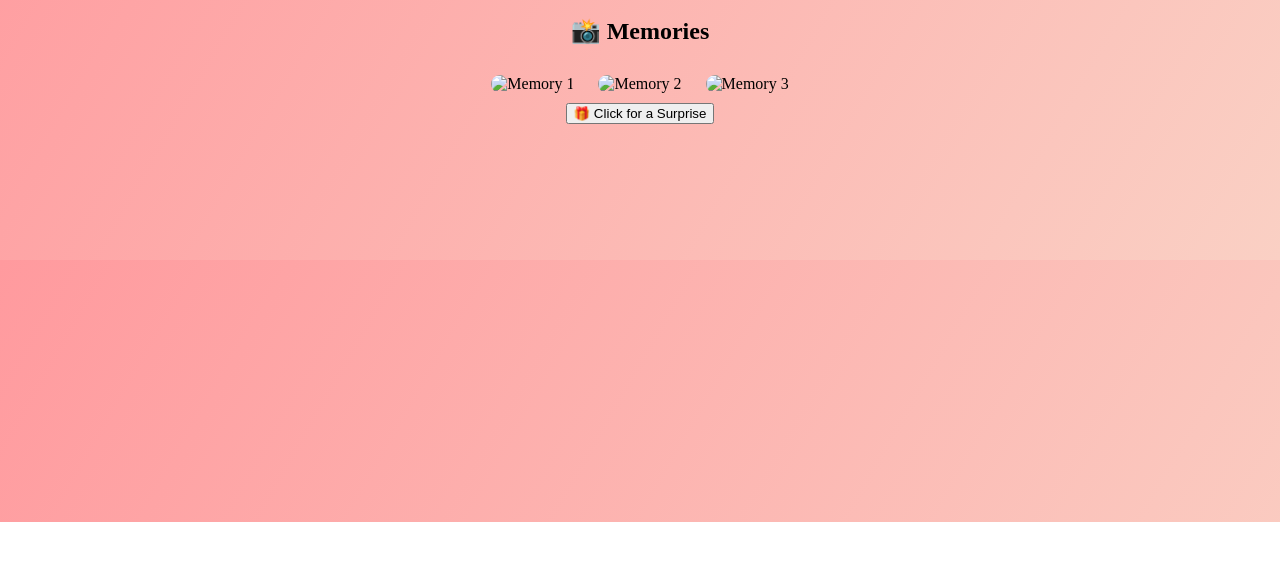
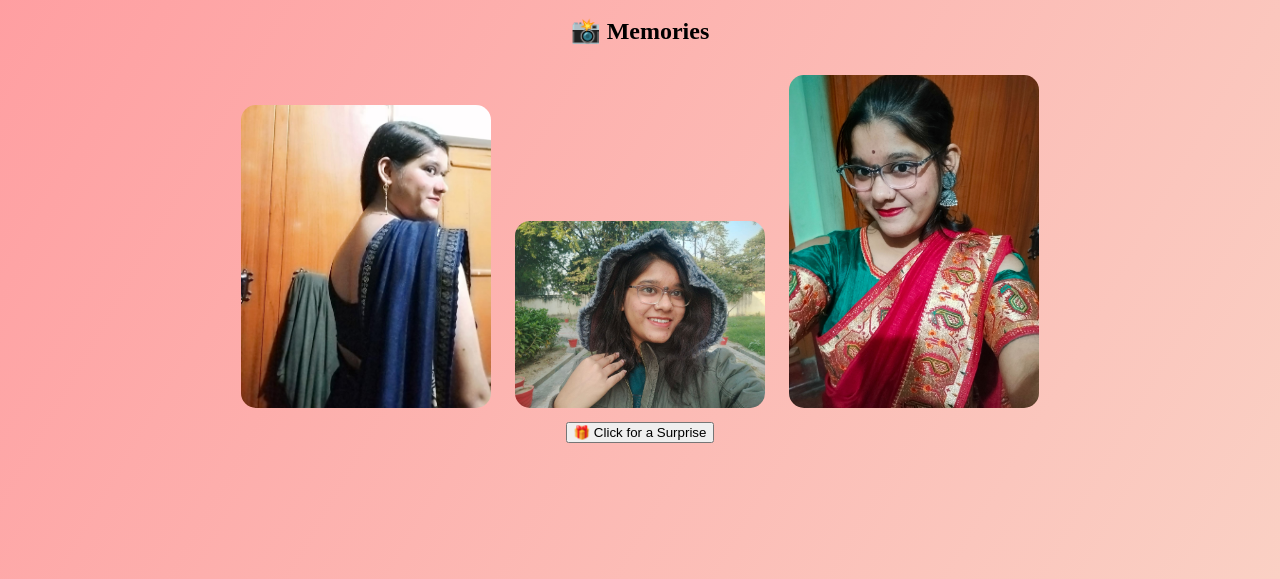
Before and after one commit to RawJ123/birthday-website, a plain HTML site: page index.html in a window 1280 px wide. Shown: the part 278-857 px from the top of the page. Before the commit the page ends 800 px from the top, so only its background shows below. Drawn offline with Linux system fonts and the light colour scheme.

Commit message:
Update index.html

```diff
--- a/index.html
+++ b/index.html
@@ -17,9 +17,10 @@
     <h2>📸 Memories</h2>
     <div class="gallery">
 <div class="gallery">
-  <img src="photos/pic1.jpg" alt="Memory 1">
-  <img src="photos/pic2.jpg" alt="Memory 2">
-  <img src="photos/pic3.jpg" alt="Memory 3">
+ <img src="images/pic1.jpg" alt="Memory 1">
+<img src="images/pic2.jpg" alt="Memory 2">
+<img src="images/pic3.jpg" alt="Memory 3">
+
 </div>
 
     </div>
```
